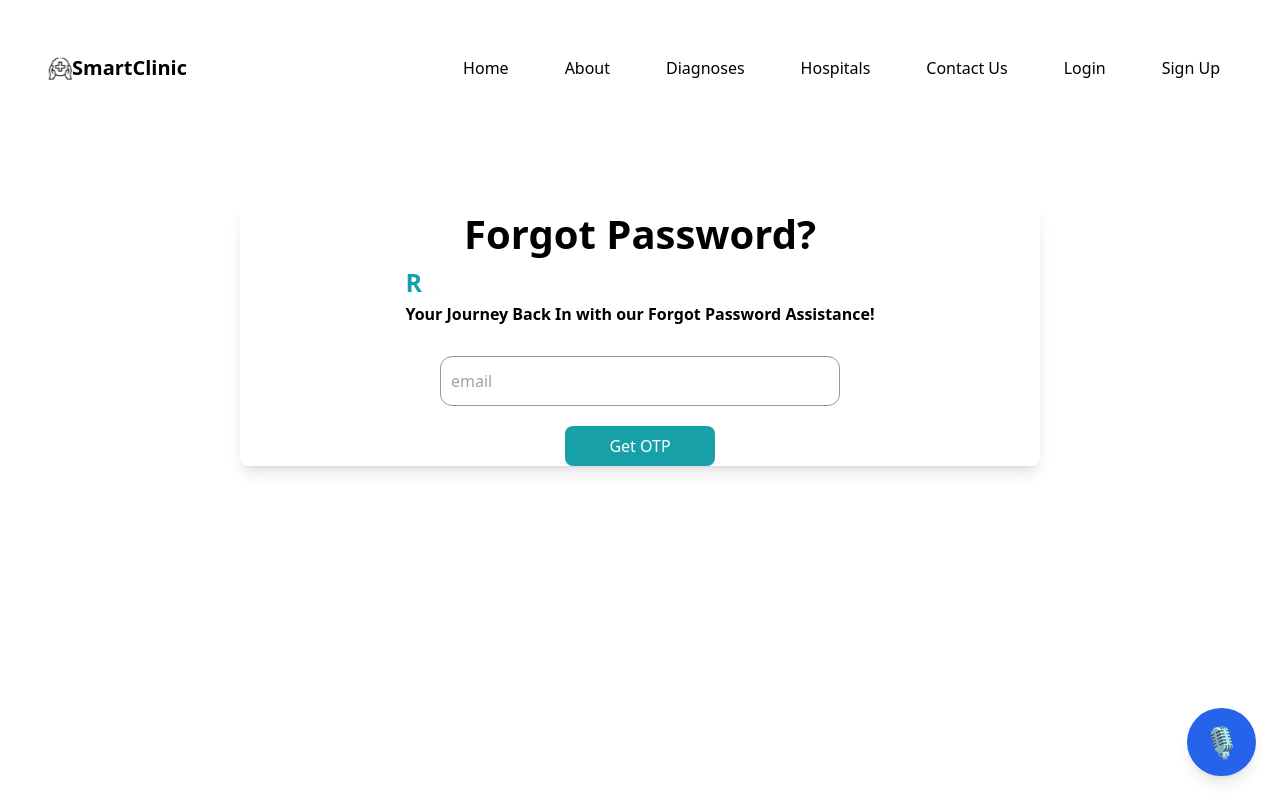
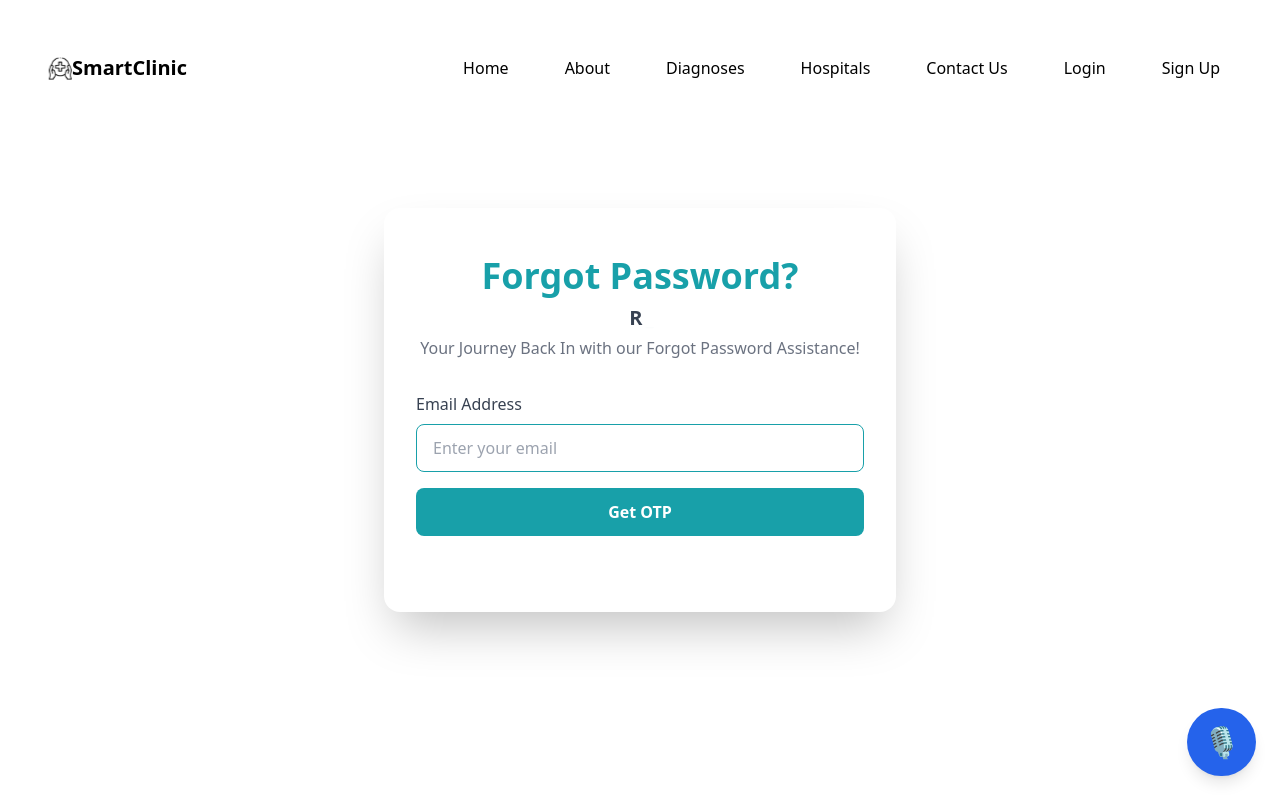
Before and after one commit to Prudhvi-232/SmartClinic, a React (Vite) app in the folder SmartClinic/: page /forgetPassword in a window 1280 px wide. Built offline with nearby package versions, Linux system fonts and the light colour scheme.

Commit message:
ui improvements

```diff
--- a/SmartClinic/src/pages/ForgotPassword.jsx
+++ b/SmartClinic/src/pages/ForgotPassword.jsx
@@ -67,34 +67,33 @@ const ForgotPassword = () => {
 		}
 	};
 	return (
-		<section>
-			<div className="mx-[auto] shadow-lg  px-[50px] my-[100px] rounded-lg w-[800px] ">
-				<div className="mt-[50px] mb-[10px]">
-					<h1 className="text-[40px] font-bold ">Forgot Password?</h1>
-					<div className="inline-block mx-[auto]">
-						<p className="text-[25px] font-bold text-[#18A0A9] text-start">
-							{" "}
-							<TypeWriter
-								array={["Reset", "Reclaim", "Relog"]}
-							/>{" "}
-						</p>
-						<p className="text-[16px] font-bold  text-start">
-							Your Journey Back In with our Forgot Password
-							Assistance!
-						</p>
-					</div>
+		<section className="flex items-center justify-center pt-[13vh]  ">
+			<div className="mx-auto shadow-2xl px-8 py-12 rounded-2xl w-full max-w-lg bg-white">
+				<div className="mb-8 text-center">
+					<h1 className="text-4xl font-extrabold text-[#18A0A9] mb-2">Forgot Password?</h1>
+					<p className="text-xl font-semibold text-gray-700 mb-1">
+						<TypeWriter array={["Reset", "Reclaim", "Relog"]} />
+					</p>
+					<p className="text-base text-gray-500">
+						Your Journey Back In with our Forgot Password Assistance!
+					</p>
 				</div>
 
 				<div className={emailVisibility}>
+					<label className="block text-left text-gray-700 font-medium mb-2" htmlFor="email">
+						Email Address
+					</label>
 					<input
-						type="text"
-						placeholder="email"
-						className="w-[400px]  m-[10px] h-[50px] rounded-xl my-[10px] border-[1px] border-[#979797] p-[10px]"
+						id="email"
+						type="email"
+						placeholder="Enter your email"
+						className="w-full mb-4 h-12 rounded-lg border border-[#18A0A9] px-4 focus:outline-none focus:ring-2 focus:ring-[#18A0A9] transition"
 						value={userEmail}
 						onChange={handleUserEmailChange}
+						autoComplete="email"
 					/>
 					<button
-						className="mx-[auto] w-[150px] h-[40px] bg-[#18A0A9] text-[#FFFFFF] font-medium rounded-lg my-[10px] block"
+						className="w-full h-12 bg-[#18A0A9] hover:bg-[#139098] text-white font-bold rounded-lg transition mb-2"
 						type="submit"
 						onClick={handleGetOtp}
 					>
@@ -103,21 +102,27 @@ const ForgotPassword = () => {
 				</div>
 
 				<div className={otpVisibility}>
+					<label className="block text-left text-gray-700 font-medium mb-2" htmlFor="otp">
+						Enter OTP
+					</label>
 					<input
+						id="otp"
 						type="text"
-						placeholder="otp"
-						className="w-[400px]  m-[10px] h-[50px] rounded-xl my-[10px] border-[1px] border-[#979797] p-[10px]"
+						placeholder="Enter OTP"
+						className="w-full mb-4 h-12 rounded-lg border border-[#18A0A9] px-4 focus:outline-none focus:ring-2 focus:ring-[#18A0A9] transition"
 						onChange={handleUserOtpChange}
 						value={userOtp}
+						autoComplete="one-time-code"
 					/>
 					<button
-						className="mx-[auto] w-[150px] h-[40px] bg-[#18A0A9] text-[#FFFFFF] font-medium rounded-lg my-[10px] block"
+						className="w-full h-12 bg-[#18A0A9] hover:bg-[#139098] text-white font-bold rounded-lg transition"
 						type="submit"
 						onClick={handleVerifyOtp}
 					>
 						Verify OTP
 					</button>
 				</div>
+				<ToastContainer position="top-center" />
 			</div>
 		</section>
 	);
--- a/SmartClinic/src/pages/LoginPage.jsx
+++ b/SmartClinic/src/pages/LoginPage.jsx
@@ -56,7 +56,8 @@ const LoginPage = () => {
 	};
 
 	return (
-		<section className="flex justify-between my-[100px] py-[100px]">
+
+		<section className="flex justify-between items-center w-[100%] h-[80vh] ">
 			<div>
 				<img
 					src="assets/undraw_medicine_b-1-ol.svg"
@@ -65,7 +66,7 @@ const LoginPage = () => {
 				/>
 			</div>
 
-			<div className="w-[475px] shadow-lg px-[35px] py-[20px] rounded-lg">
+			<div className="w-[475px] shadow-lg px-[35px] ml-[15vw] py-[20px] rounded-lg">
 				<h1 className="text-[40px] font-bold mb-[30px]">
 					Welcome Back
 				</h1>
--- a/SmartClinic/src/pages/SignUpPage.jsx
+++ b/SmartClinic/src/pages/SignUpPage.jsx
@@ -56,7 +56,7 @@ const SignUpPage = () => {
 
 	return (
 		<>
-			<section className="flex justify-between my-[100px] py-[50px]">
+			<section className="flex justify-between items-center w-[100%]  pt-[50px]">
 				<div>
 					<img
 						src="assets/health-flatline-3a65b.svg"
```
Also changed, not shown: 1 other file (tests, documents, lock files or other folders).
